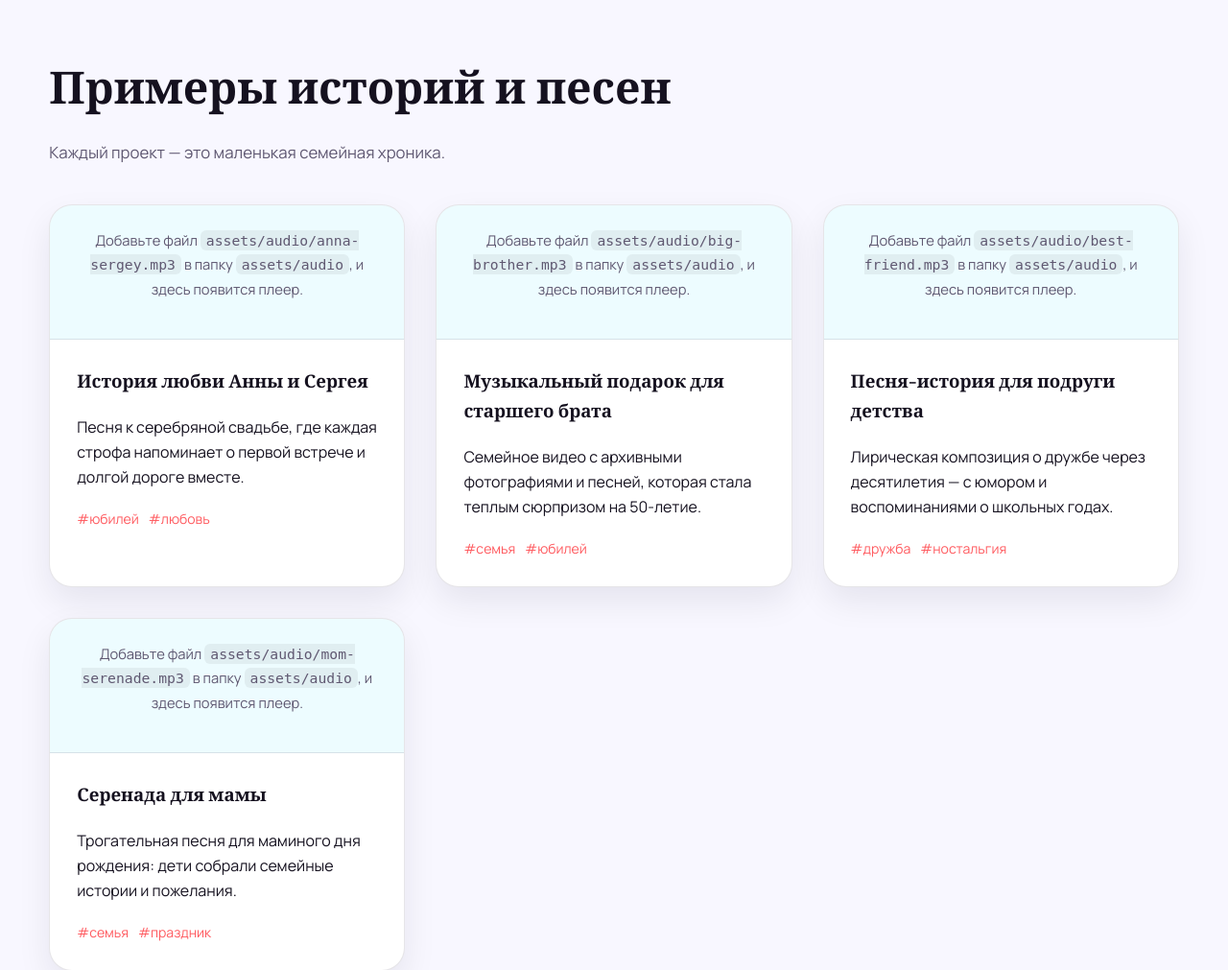
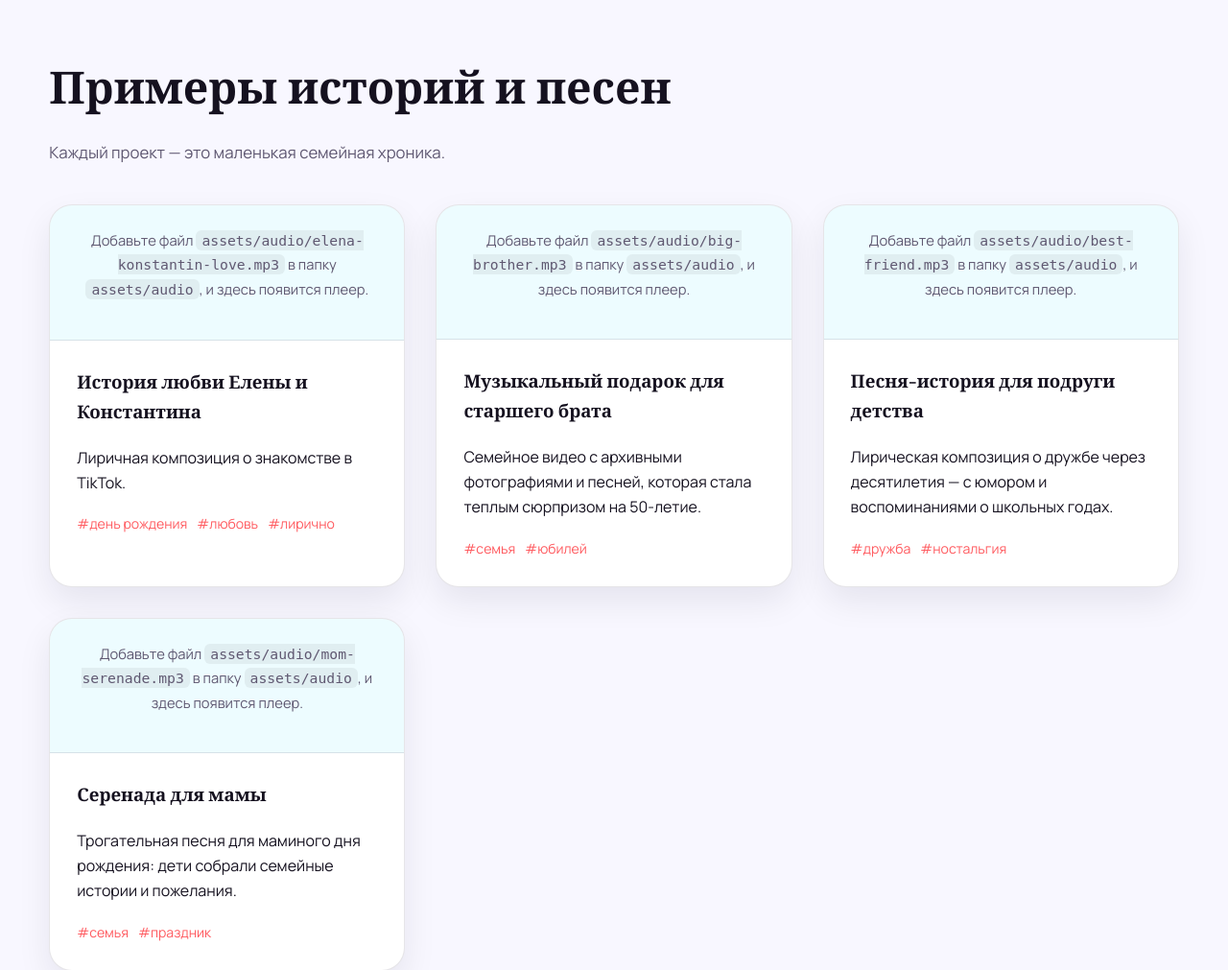
Before and after one commit to Aratar2/story-song, a PHP site: page / in a window 1280 px wide. Shown: the part 2799-3810 px from the top of the page at 96% size. Run offline with PHP 8.4, Linux system fonts and the light colour scheme; some libraries are stand-ins or nearby versions.

Commit message:
Update Elena and Konstantin sample

```diff
--- a/index.php
+++ b/index.php
@@ -19,10 +19,10 @@ $formData = [
 
 $stories = [
     [
-        'title' => 'История любви Анны и Сергея',
-        'description' => 'Песня к серебряной свадьбе, где каждая строфа напоминает о первой встрече и долгой дороге вместе.',
-        'audioFile' => 'assets/audio/anna-sergey.mp3',
-        'tags' => ['юбилей', 'любовь'],
+        'title' => 'История любви Елены и Константина',
+        'description' => 'Лиричная композиция о знакомстве в TikTok.',
+        'audioFile' => 'assets/audio/elena-konstantin-love.mp3',
+        'tags' => ['день рождения', 'любовь', 'лирично'],
     ],
     [
         'title' => 'Музыкальный подарок для старшего брата',
```
